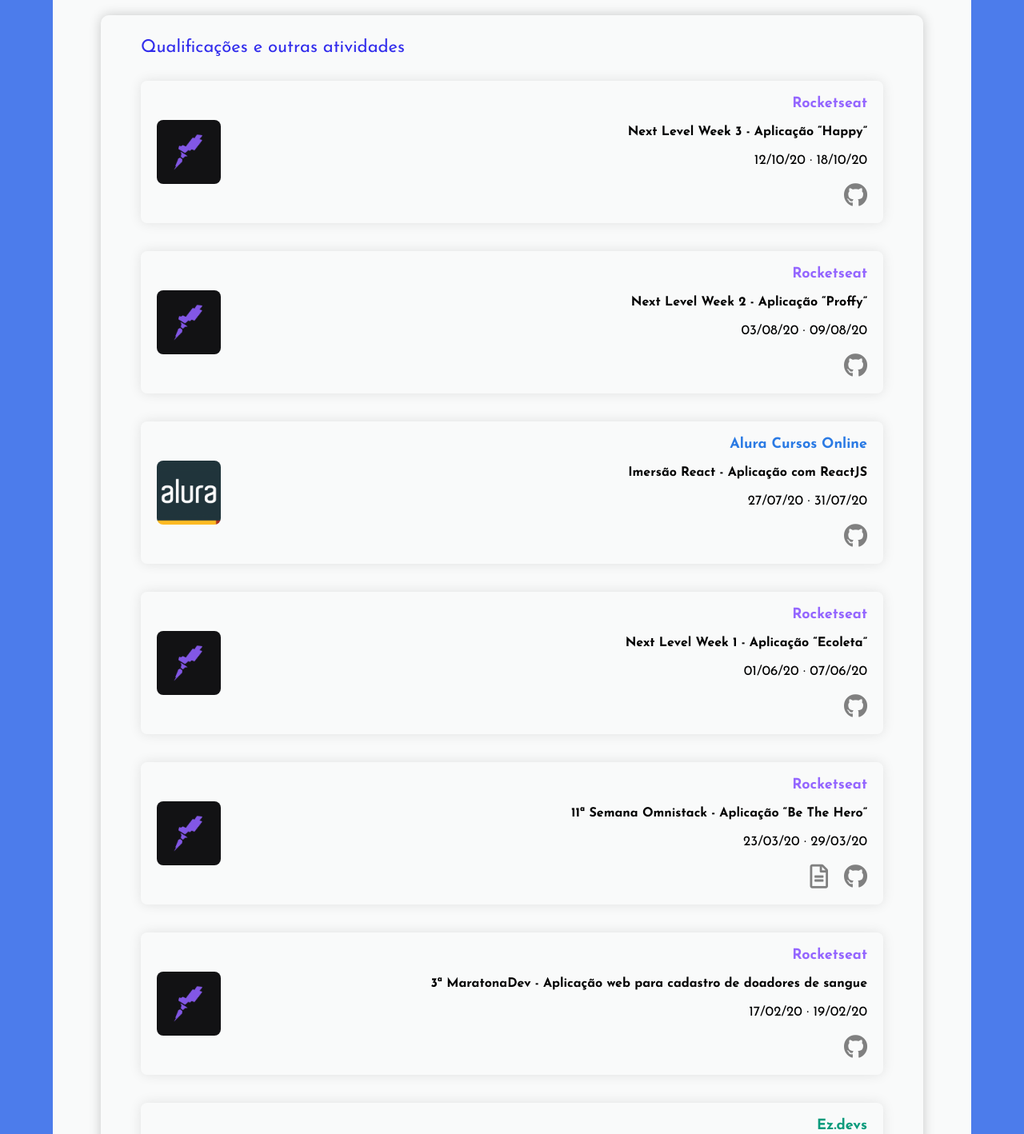
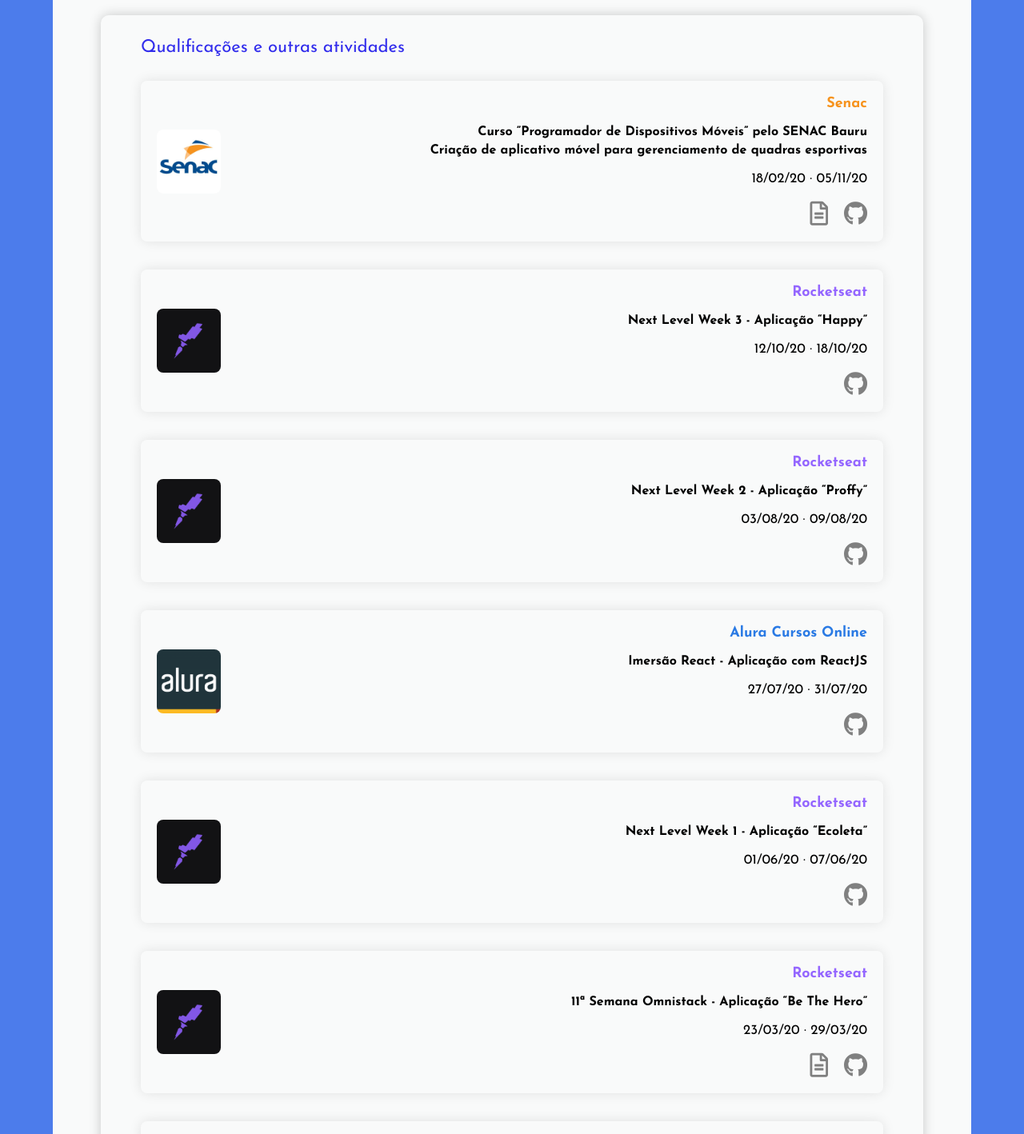
Before and after one commit to zehguilherme/curriculum, a React (Create React App) app in the folder frontend/: page / in a window 1280 px wide. Shown: the part 2420-3838 px from the top of the page at 80% size. Built offline with nearby package versions, Linux system fonts and the light colour scheme; some icons are missing.

Commit message:
Add new senac item; Update rocketseat item (add eventShortDescription property); Update h2 styles

```diff
--- a/frontend/src/components/QualificationsOthers/index.js
+++ b/frontend/src/components/QualificationsOthers/index.js
@@ -19,6 +19,19 @@ import sixthComputingJourney from '../../assets/documents/6-jornada-informatica.
 const ContainerQualificationsOthers = () => (
   <StylesQualificationsOthers>
     <h2>Qualificações e outras atividades</h2>
+
+    <Item
+      header2Classname="senac-h2"
+      logo={senacLogo}
+      alt="Senac"
+      name="Senac"
+      eventName="Curso ”Programador de Dispositivos Móveis” pelo SENAC Bauru"
+      eventShortDescription="Criação de
+      aplicativo móvel para gerenciamento de quadras esportivas"
+      date="18/02/20 · 05/11/20"
+      fileUrl1="http://www1.intranet.sp.senac.br/senac_solution/pss/relatorios/certificados/NBASVIARAPIDA/mod29.cfm?CRYPTALGID=7a07a20a-238a-11eb-b30f-8e2e73c23e1c&dt=2020-11-10-16.25.22.000000"
+      githubUrl="https://github.com/zehguilherme/mobile-senac-bauru"
+    />
 
     <Item
       header2Classname="rocketseat-h2"
@@ -77,7 +90,8 @@ const ContainerQualificationsOthers = () => (
       alt="Rocketseat"
       name="Rocketseat"
       header3Classname="rocketseat-h3"
-      eventName="3ª MaratonaDev - Aplicação web para cadastro de doadores de sangue"
+      eventName="3ª MaratonaDev"
+      eventShortDescription="Aplicação web para cadastro de doadores de sangue"
       date="17/02/20 · 19/02/20"
       githubUrl="https://github.com/zehguilherme/maratona-dev3"
     />
--- a/frontend/src/components/QualificationsOthers/styles.js
+++ b/frontend/src/components/QualificationsOthers/styles.js
@@ -26,6 +26,10 @@ export const StylesQualificationsOthers = styled.section`
     font-size: 22px;
     margin-bottom: 30px;
 
+    @media(max-width: 1016px) {
+      text-align: center;
+    }
+
     @media(max-width: 354px){
       font-size: 2.1rem;
     }
```
